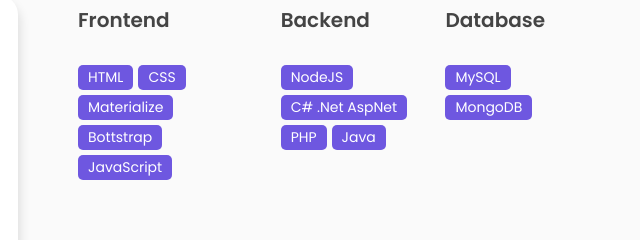
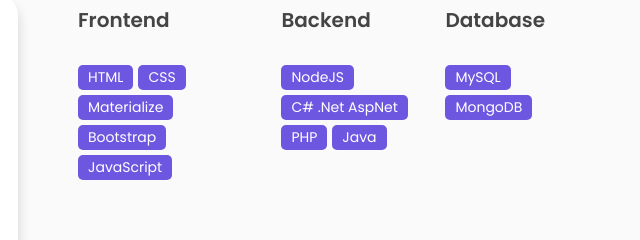
Before and after one commit to Diosthen/portifolio, a plain HTML site: page index.html in a window 1280 px wide. Shown: the part 1000-1240 px from the top of the page, 597-1237 px from the left. Drawn offline with nearby package versions, Linux system fonts and the light colour scheme.

Commit message:
Update index.html
Editado Bootstrap

```diff
--- a/index.html
+++ b/index.html
@@ -138,7 +138,7 @@
                                 <span>HTML</span>
                                 <span>CSS</span>
                                 <span>Materialize</span>
-                                <span>Bottstrap</span>
+                                <span>Bootstrap</span>
                                 <span>JavaScript</span>
                             </div>
                         </div>
```
